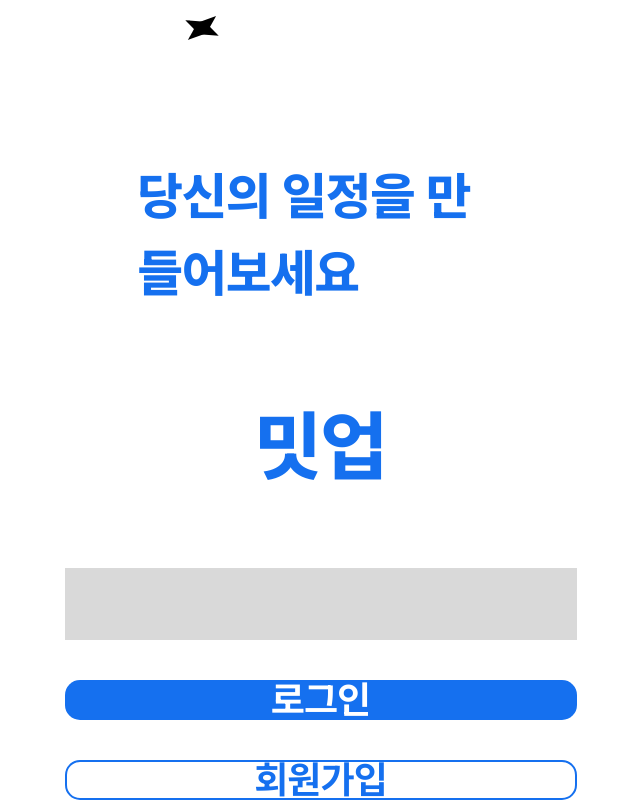
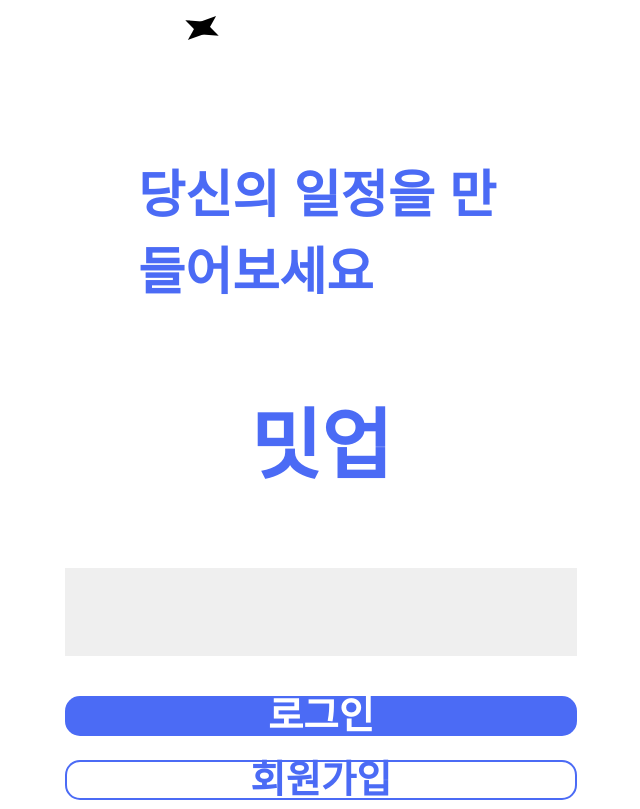
Before and after one commit to Meetup-Project/Meetup_front, a Next.js app: page / in a window 1280 px wide. Shown: the whole page, without its empty margins (319-959 px from the left). Built offline with nearby package versions, Linux system fonts and the light colour scheme.

Commit message:
글자 크기 커스텀 스타일

```diff
--- a/app/pages/meeting.tsx
+++ b/app/pages/meeting.tsx
@@ -1,34 +1,19 @@
-import React from 'react'
+import React, { useState } from 'react'
 
-function meeting() {
+function Meeting() {
+
+
   return (
-    <>
-    {/*백그라운드 설정*/}
-    <div className='w-full max-w-[430px] min-w-[320px] min-h-screen flex flex-col items-center bg-white mx-auto p-[10vw]' >
-        {/*모임 이름*/}
-        <div>
-            <span>모임 이름</span>
-            <span>모임의 이름을 정해주세요</span>
-        </div>
-        {/*모임 이름 입력*/}
-        <input placeholder='모임 이름'></input>
-        {/*날짜*/}
-        <div>
-            <span>날짜</span>
-            <span>설정할 날짜의 범위를 설정해주세요 </span>
-        </div>
-        {/*캘린더 아마 이자리에 캘린더 컴포넌트 들어갈듯*/}
-        {/*초대*/}
-        <div>
-            <span>초대링크</span>
-            <span>초대용 url을 복사하세요</span>
-        </div>
-        {/*초대링크*/}
-        <div></div>
-        {/*다음 버튼*/}
+    <div className='w-full h-screen flex flex-col items-center bg-white mx-auto p-4 sm:p-6 md:p-8' >
+
+      {/*모임 이름 header*/}
+      <div className="text-black">
+        <span className='font-bold text-[1.75rem]'>모임 이름</span>
+        <span className='text-[1.25rem]'>모임의 이름을 정해주세요</span>
+      </div>
+      {/*모임 이름 입력칸*/}
+      <input type="text" placeholder="모임 이름" className="bg-graygray w-full h-12 rounded-[12px] px-4 py-3 placeholder:font-bold font-pretendard text-base sm:text-lg md:text-xl text-black" />
     </div>
-    </>
   )
 }
-
-export default meeting
+export default Meeting
--- a/app/pages/start.tsx
+++ b/app/pages/start.tsx
@@ -35,7 +35,7 @@
       </div>
 
       {/* 회원가입 버튼 */}
-      <div className='border-2 border-blueblue flex justify-center items-center w-[50vw] h-[6vh] sm:w-[45vw] sm:h-[5.5vh] md:w-[40vw] md:h-[5vh] rounded-[15px] mt-[5vh] cursor-pointer' onClick={goToSignUP}>
+      <div className='border-2 border-blueblue flex justify-center items-center w-[50vw] h-[6vh] sm:w-[45vw] sm:h-[5.5vh] md:w-[40vw] md:h-[5vh] rounded-[15px] mt-[3vh] cursor-pointer' onClick={goToSignUP}>
         <span className='font-pretendard text-blueblue text-[5vw] sm:text-[4vw] md:text-[3vw] font-bold'>회원가입</span>
       </div>
     </div>
--- /dev/null
+++ b/tailwind.config.js
@@ -0,0 +1,23 @@
+/** @type {import('tailwindcss').Config} */
+module.exports = {
+  content: [
+    "./app/**/*.{js,ts,jsx,tsx}",
+    "./pages/**/*.{js,ts,jsx,tsx}",
+    "./components/**/*.{js,ts,jsx,tsx}",
+  ],
+  theme: {
+    extend: {
+      colors: {
+        'blueblue': '#4B6BF5',
+        'graygray': '#EFEFEF',
+      },
+      fontSize: {
+        'sm': ['0.875rem', '1.25rem'],
+        'base': ['1rem', '1.5rem'],
+        'lg': ['1.25rem', '1.75rem'],
+        'xl': ['1.75rem', '2.25rem'],
+      },
+    },
+  },
+  plugins: [],
+}
```
